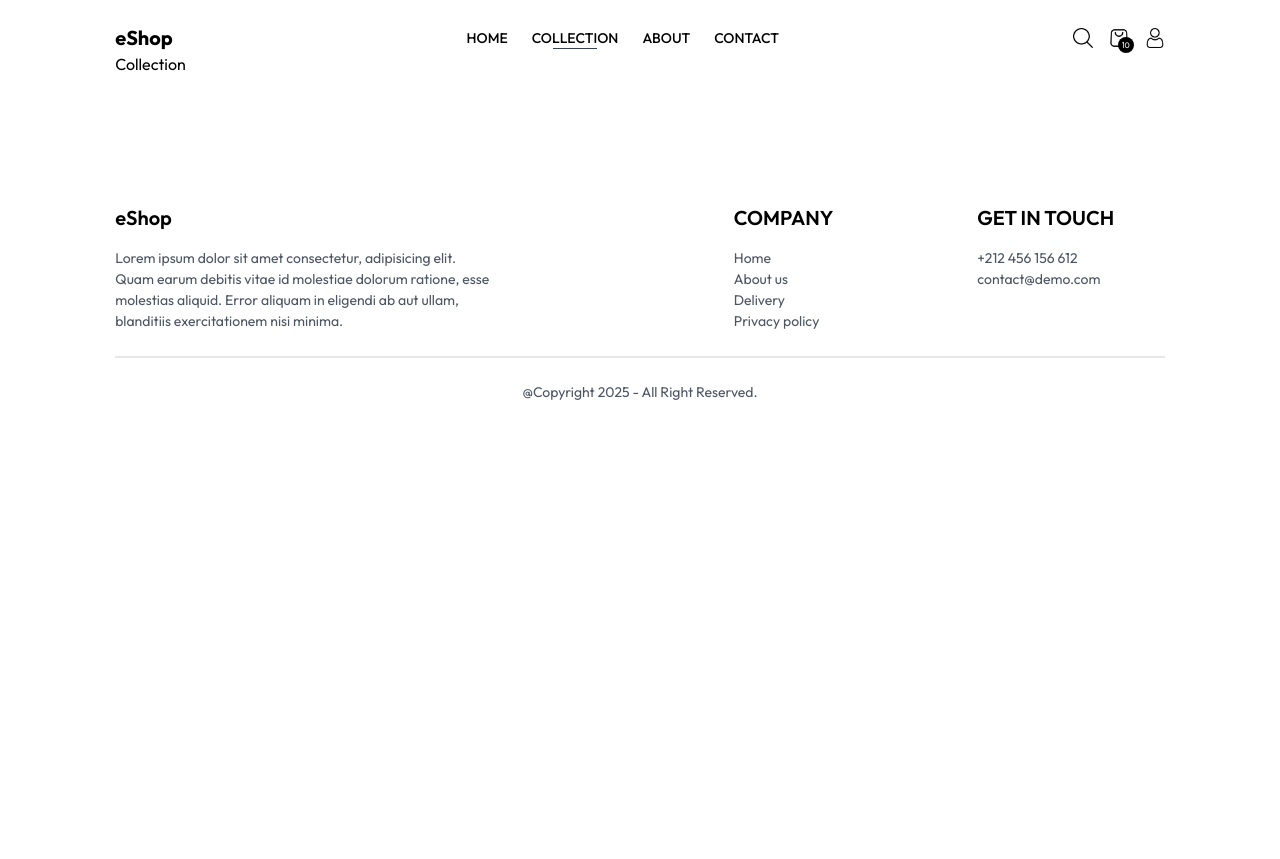
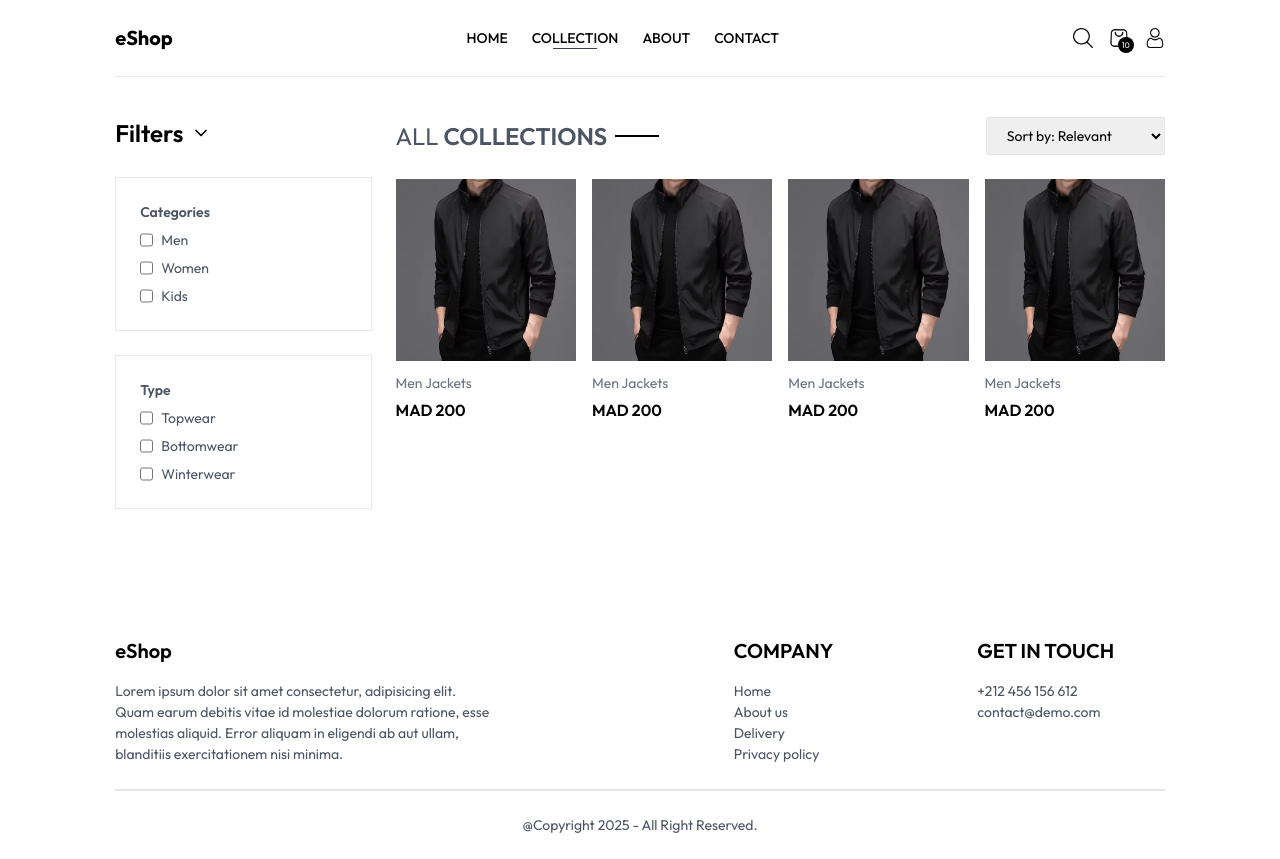
Before and after one commit to Anasoud1/ecommerce-shop, a Next.js app: page /collection in a window 1280 px wide. Before the commit the page ends 800 px from the top, so only its background shows below. Built offline with nearby package versions, Linux system fonts and the light colour scheme.

Commit message:
adding collection page

```diff
--- a/src/app/(routes)/collection/page.jsx
+++ b/src/app/(routes)/collection/page.jsx
@@ -1,8 +1,95 @@
-import React from 'react'
+'use client'
+import Title from '@/components/Title'
+import { ChevronDown } from 'lucide-react'
+import Image from 'next/image'
+import React, { useState } from 'react'
 
 const Collection = () => {
+
+  const [filterVisible, setFilterVisible] = useState(false)
+
+
+
+
   return (
-    <div>Collection</div>
+    <div className='grid grid-cols-1 md:grid-cols-[1fr_3fr] gap-6 pt-10'>
+
+      {/* ------- Filter ------- */}
+      <div className=''>
+        <h3 className='font-semibold text-xl md:text-2xl flex items-center gap-x-2'>Filters <ChevronDown onClick={() => setFilterVisible(!filterVisible)} className='cursor-pointer' size={20}/> </h3>
+
+        <div className={`${filterVisible? 'block': 'hidden'} md:block`}>
+          <div className='border p-6  flex flex-col gap-y-2 text-sm text-gray-600 mt-7'>
+            <h5 className='font-semibold '>Categories</h5>
+            <div className='flex gap-x-2'>
+              <input type="checkbox" />
+              <p>Men</p>
+            </div>
+            <div className='flex gap-x-2'>
+              <input type="checkbox" />
+              <p>Women</p>
+            </div>
+            <div className='flex gap-x-2'>
+              <input type="checkbox" />
+              <p>Kids</p>
+            </div>
+          </div>
+
+          <div className='border p-6  flex flex-col gap-y-2 text-sm text-gray-600 mt-6'>
+            <h5 className='font-semibold '>Type</h5>
+            <div className='flex gap-x-2'>
+              <input type="checkbox" />
+              <p>Topwear</p>
+            </div>
+            <div className='flex gap-x-2'>
+              <input type="checkbox" />
+              <p>Bottomwear</p>
+            </div>
+            <div className='flex gap-x-2'>
+              <input type="checkbox" />
+              <p>Winterwear</p>
+            </div>
+          </div>
+        </div>
+
+      </div>
+
+      {/* ------- Right Side ------- */}
+      <div>
+        <div className='flex justify-between'>
+          <Title text1={'ALL'} text2={'COLLECTIONS'} />
+          <select name="" className='border px-4 py-2 text-sm'>
+            <option value="">Sort by: Relevant</option>
+            <option value="">Sort by: Low to High</option>
+            <option value="">Sort by: High to Low</option>
+          </select>
+        </div>
+
+        <div className='grid grid-cols-2 lg:grid-cols-3 xl:grid-cols-4 gap-x-4 gap-y-6 pt-6'>
+          <div className='flex flex-col gap-y-1'>
+            <Image src={'/jacket2.PNG'} width={100} height={100} className='w-full' alt="" />
+            <p className='text-[14px] pt-2 text-gray-500'>Men Jackets</p>
+            <p className='font-semibold'>MAD 200</p>
+          </div>
+          <div className='flex flex-col gap-y-1'>
+            <Image src={'/jacket2.PNG'} width={100} height={100} className='w-full' alt="" />
+            <p className='text-[14px] pt-2 text-gray-500'>Men Jackets</p>
+            <p className='font-semibold'>MAD 200</p>
+          </div>
+          <div className='flex flex-col gap-y-1'>
+            <Image src={'/jacket2.PNG'} width={100} height={100} className='w-full' alt="" />
+            <p className='text-[14px] pt-2 text-gray-500'>Men Jackets</p>
+            <p className='font-semibold'>MAD 200</p>
+          </div>
+          <div className='flex flex-col gap-y-1'>
+            <Image src={'/jacket2.PNG'} width={100} height={100} className='w-full' alt="" />
+            <p className='text-[14px] pt-2 text-gray-500'>Men Jackets</p>
+            <p className='font-semibold'>MAD 200</p>
+          </div>
+        </div>
+
+      </div>
+    </div>
   )
 }
 
--- a/src/app/page.js
+++ b/src/app/page.js
@@ -5,7 +5,7 @@ import OurPolicy from "@/components/OurPolicy";
 
 export default function Home() {
   return (
-    <div className="pt-10 ">
+    <div className="pt-6 ">
       <Hero />
       <LatestCollection />
       <BestSeller />
--- a/src/components/Navbar.jsx
+++ b/src/components/Navbar.jsx
@@ -11,7 +11,7 @@ const Navbar = () => {
     const path = usePathname()
 
     return (
-        <div className='flex items-center justify-between'>
+        <div className={`flex items-center justify-between ${path == '/'? '': 'border-b pb-6'}`}>
             <Link href={'/'}><h1 className='font-bold text-xl'>eShop</h1></Link>
 
             <ul className='hidden sm:flex items-center gap-6 text-sm font-medium'>
@@ -73,6 +73,7 @@ const Navbar = () => {
                     <li >CONTACT</li>
                 </Link>
             </ul>
+
         </div>
     )
 }
```
